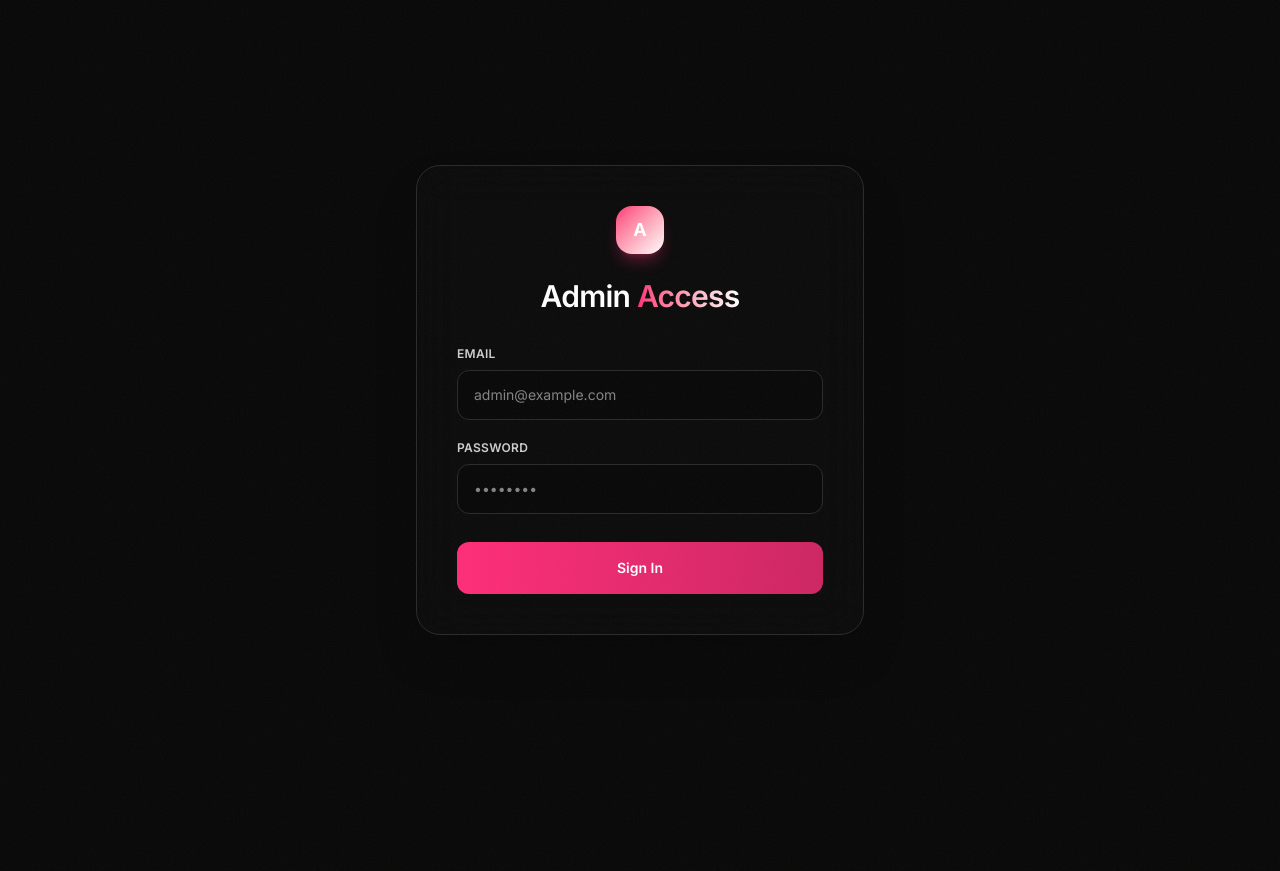
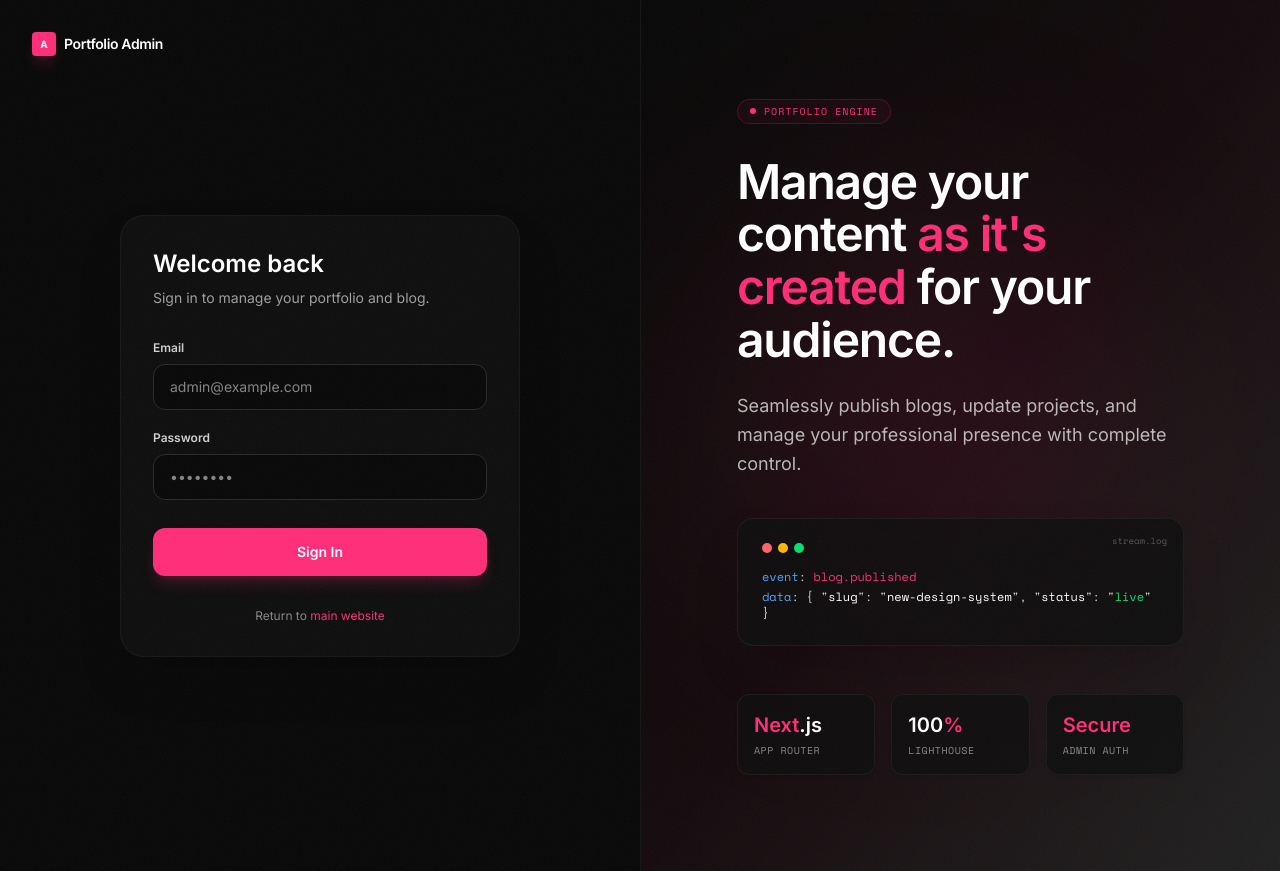
Before and after one commit to AdilAnwar21/PersonalPortfolio, a Next.js app: page /login in a window 1280 px wide. Before the commit the page ends 800 px from the top, so only its background shows below. Built offline with nearby package versions, Linux system fonts and the light colour scheme; a web font is replaced by a local one.

Commit message:
admin panel login updated

```diff
--- a/src/app/login/page.tsx
+++ b/src/app/login/page.tsx
@@ -28,19 +28,22 @@ export default function LoginPage() {
   };
 
   return (
-    <div className="min-h-screen flex items-center justify-center bg-background text-foreground relative overflow-hidden p-4">
-      {/* Background decorations */}
-      <div className="absolute top-1/2 left-1/2 -translate-x-1/2 -translate-y-1/2 w-[600px] h-[400px] bg-highlight-primary/10 rounded-full blur-[100px] -z-10" />
+    <div className="min-h-screen flex w-full bg-background text-foreground">
 
-      <div className="w-full max-w-md p-8 md:p-10 bg-card/60 backdrop-blur-xl border border-border rounded-3xl shadow-2xl">
-        <div className="flex justify-center mb-6">
-          <div className="w-12 h-12 rounded-2xl bg-gradient-to-br from-highlight-primary to-highlight-secondary flex items-center justify-center shadow-lg shadow-highlight-primary/30">
-            <span className="text-white text-lg font-bold font-display">A</span>
+      {/* LEFT SIDE - Form */}
+      <div className="w-full lg:w-1/2 flex flex-col justify-center items-center relative p-6 md:p-12">
+        {/* Brand logo top left */}
+        <div className="absolute top-8 left-8 flex items-center gap-2">
+          <div className="w-6 h-6 rounded bg-highlight-primary flex items-center justify-center shadow-lg shadow-highlight-primary/20">
+            <span className="text-white text-[10px] font-bold font-display">A</span>
           </div>
+          <span className="font-display font-semibold text-sm tracking-tight text-foreground">Portfolio Admin</span>
         </div>
-        <h1 className="text-3xl font-display font-semibold tracking-tight mb-8 text-center text-foreground">
-          Admin <span className="bg-gradient-to-r from-highlight-primary to-highlight-secondary bg-clip-text text-transparent">Access</span>
-        </h1>
+
+        {/* Login Card */}
+        <div className="w-full max-w-[400px] bg-card border border-border/40 rounded-3xl p-8 shadow-2xl relative z-10">
+          <h1 className="text-2xl font-display font-semibold text-foreground mb-2">Welcome back</h1>
+          <p className="text-sm text-foreground/60 mb-8">Sign in to manage your portfolio and blog.</p>
 
           {error && (
             <div className="mb-6 p-4 bg-red-500/10 border border-red-500/20 text-red-500 rounded-xl text-sm text-center font-medium">
@@ -50,34 +53,97 @@ export default function LoginPage() {
 
           <form onSubmit={handleSubmit} className="space-y-5">
             <div>
-            <label className="block text-xs font-semibold text-foreground/80 mb-2 uppercase tracking-wide">Email</label>
+              <label className="block text-xs font-semibold text-foreground/80 mb-2">Email</label>
               <input
                 type="email"
                 value={email}
                 onChange={(e) => setEmail(e.target.value)}
-              className="w-full px-4 py-3.5 bg-background border border-border rounded-xl focus:outline-none focus:ring-2 focus:ring-highlight-primary/30 focus:border-highlight-primary/50 transition-all text-foreground text-sm"
+                className="w-full px-4 py-3 bg-background border border-border rounded-xl focus:outline-none focus:ring-1 focus:ring-highlight-primary focus:border-highlight-primary transition-all text-foreground text-sm"
                 placeholder="admin@example.com"
                 required
               />
             </div>
             <div>
-            <label className="block text-xs font-semibold text-foreground/80 mb-2 uppercase tracking-wide">Password</label>
+              <div className="flex items-center justify-between mb-2">
+                <label className="block text-xs font-semibold text-foreground/80">Password</label>
+              </div>
               <input
                 type="password"
                 value={password}
                 onChange={(e) => setPassword(e.target.value)}
-              className="w-full px-4 py-3.5 bg-background border border-border rounded-xl focus:outline-none focus:ring-2 focus:ring-highlight-primary/30 focus:border-highlight-primary/50 transition-all text-foreground text-sm"
+                className="w-full px-4 py-3 bg-background border border-border rounded-xl focus:outline-none focus:ring-1 focus:ring-highlight-primary focus:border-highlight-primary transition-all text-foreground text-sm"
                 placeholder="••••••••"
                 required
               />
             </div>
+
             <button
               type="submit"
-            className="w-full py-4 mt-2 bg-gradient-to-r from-highlight-primary to-highlight-primary/80 text-white font-semibold rounded-xl hover:shadow-lg hover:shadow-highlight-primary/20 hover:scale-[1.02] transition-all duration-200 text-sm"
+              className="w-full py-3.5 mt-2 bg-highlight-primary text-white font-semibold rounded-xl hover:bg-highlight-primary/90 transition-colors duration-200 text-sm shadow-lg shadow-highlight-primary/20"
             >
               Sign In
             </button>
           </form>
+
+          <div className="mt-8 text-center">
+            <p className="text-xs text-foreground/50">Return to <a href="/" className="text-highlight-primary hover:underline">main website</a></p>
+          </div>
+        </div>
+      </div>
+
+      {/* RIGHT SIDE - Showcase */}
+      <div className="hidden lg:flex w-1/2 relative flex-col justify-center p-12 lg:p-24 overflow-hidden border-l border-border/40">
+        {/* Soft background gradient adapted to our theme */}
+        <div className="absolute inset-0 bg-gradient-to-br from-background via-highlight-primary/5 to-highlight-secondary/10 pointer-events-none" />
+
+        {/* Glow orb */}
+        <div className="absolute top-1/4 right-1/4 w-[400px] h-[400px] bg-highlight-primary/10 rounded-full blur-[120px] pointer-events-none" />
+
+        <div className="relative z-10 max-w-lg">
+          {/* Top pill */}
+          <div className="inline-flex items-center gap-2 px-3 py-1 rounded-full border border-highlight-primary/20 bg-highlight-primary/5 mb-8">
+            <span className="w-1.5 h-1.5 rounded-full bg-highlight-primary animate-pulse" />
+            <span className="text-[10px] font-mono tracking-widest text-highlight-primary uppercase">Portfolio Engine</span>
+          </div>
+
+          <h2 className="text-4xl lg:text-5xl font-display font-semibold leading-[1.1] tracking-tight text-foreground mb-6">
+            Manage your content <span className="text-highlight-primary">as it's created</span> for your audience.
+          </h2>
+
+          <p className="text-foreground/70 text-lg mb-10 leading-relaxed max-w-md">
+            Seamlessly publish blogs, update projects, and manage your professional presence with complete control.
+          </p>
+
+          {/* Code snippet mock */}
+          <div className="bg-card/80 backdrop-blur-sm border border-border/50 rounded-2xl p-6 mb-12 shadow-2xl relative font-mono text-xs text-foreground/80 overflow-hidden group">
+            <div className="absolute top-0 right-0 p-4 text-[9px] text-foreground/30 group-hover:text-foreground/50 transition-colors">stream.log</div>
+            <div className="flex gap-1.5 mb-4">
+              <div className="w-2.5 h-2.5 rounded-full bg-red-400" />
+              <div className="w-2.5 h-2.5 rounded-full bg-amber-400" />
+              <div className="w-2.5 h-2.5 rounded-full bg-green-400" />
+            </div>
+            <div className="space-y-1">
+              <div><span className="text-blue-400">event</span>: <span className="text-highlight-primary">blog.published</span></div>
+              <div><span className="text-blue-400">data</span>: {'{'} "<span className="text-foreground">slug</span>": "<span className="text-highlight-secondary">new-design-system</span>", "<span className="text-foreground">status</span>": "<span className="text-green-400">live</span>" {'}'}</div>
+            </div>
+          </div>
+
+          {/* Metrics */}
+          <div className="grid grid-cols-3 gap-4">
+            <div className="bg-card/80 backdrop-blur-sm border border-border/50 rounded-xl p-4 shadow-sm">
+              <div className="text-xl font-semibold text-foreground mb-1"><span className="text-highlight-primary">Next</span>.js</div>
+              <div className="text-[10px] text-foreground/50 uppercase tracking-wider font-mono">App Router</div>
+            </div>
+            <div className="bg-card/80 backdrop-blur-sm border border-border/50 rounded-xl p-4 shadow-sm">
+              <div className="text-xl font-semibold text-foreground mb-1">100<span className="text-highlight-primary">%</span></div>
+              <div className="text-[10px] text-foreground/50 uppercase tracking-wider font-mono">Lighthouse</div>
+            </div>
+            <div className="bg-card/80 backdrop-blur-sm border border-border/50 rounded-xl p-4 shadow-sm">
+              <div className="text-xl font-semibold text-highlight-primary mb-1">Secure</div>
+              <div className="text-[10px] text-foreground/50 uppercase tracking-wider font-mono">Admin Auth</div>
+            </div>
+          </div>
+        </div>
       </div>
     </div>
   );
```
Lines whose indentation alone changed are shown as unchanged.
